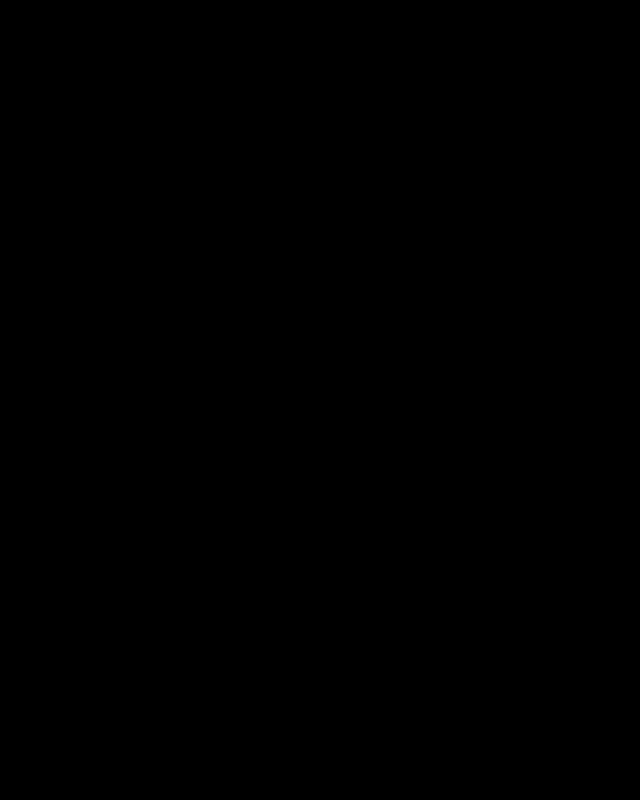
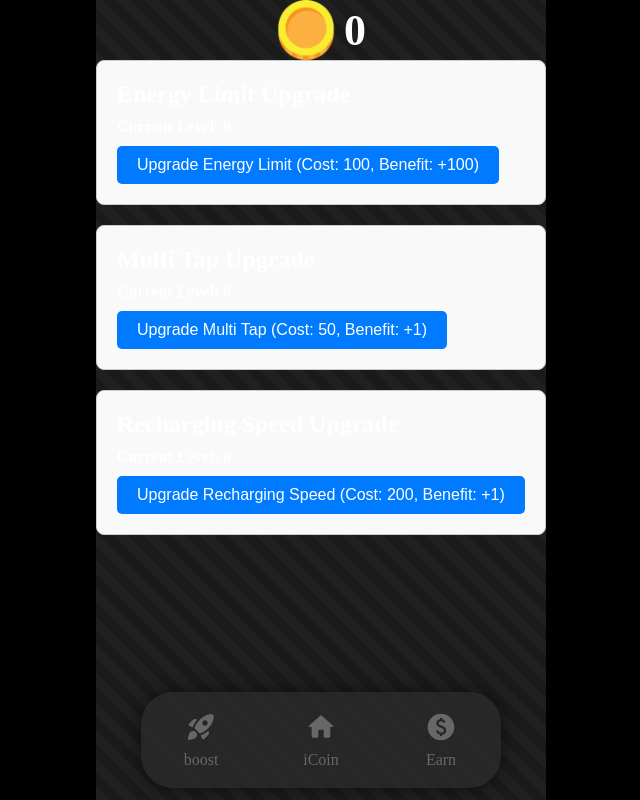
Before and after one commit to mojancloud/iCoin, a React (Create React App) app: page /iCoin/boost in a window 1280 px wide. Before the commit this address had no page. Shown: the whole page, without its empty margins (319-959 px from the left). Built offline with nearby package versions, Linux system fonts and the light colour scheme.

Commit message:
“test”

```diff
--- a/src/App.js
+++ b/src/App.js
@@ -11,7 +11,7 @@
         <GameProvider>
             <BrowserRouter>
                 <Routes>
-                    <Route path="/" element={<Layout />}>
+                    <Route path="/iCoin/" element={<Layout />}>
                         <Route index element={<Main />}></Route>
                         <Route path="boost" element={<Boost />}></Route>
                         <Route path="earn" element={<Earn />}></Route>
--- a/src/components/Counter.jsx
+++ b/src/components/Counter.jsx
@@ -1,9 +1,9 @@
 import React from 'react';
 import coin from '../assets/coin.png';
 
-const Counter = ({ count, coinTouched }) => {
+const Counter = ({ score, coinTouched }) => {
     // Format count with thousand separator in English
-    const formattedCount = new Intl.NumberFormat('en-US').format(count);
+    const formattedCount = new Intl.NumberFormat('en-US').format(score);
 
     return (
         <div className="counter-container">
--- a/src/components/Navbar.jsx
+++ b/src/components/Navbar.jsx
@@ -16,15 +16,28 @@
     return (
         <nav className="navbar-container">
             <div className="navbar">
-                <NavLink to="/boost" className="navbar-items" activeClassName="active" onClick={handleClick}>
+                <NavLink
+                    to="/iCoin/boost/"
+                    className={({ isActive }) => isActive ? "navbar-items active" : "navbar-items"}
+                    onClick={handleClick}
+                >
                     <RocketLaunchRounded className="material-icons" />
                     <p>boost</p>
                 </NavLink>
-                <NavLink exact to="/" className="navbar-items" activeClassName="active" onClick={handleClick}>
+                <NavLink
+                    to="/iCoin/"
+                    end // This ensures exact match for the root path
+                    className={({ isActive }) => isActive ? "navbar-items active" : "navbar-items"}
+                    onClick={handleClick}
+                >
                     <HomeRounded className="material-icons" />
                     <p>iCoin</p>
                 </NavLink>
-                <NavLink to="/earn" className="navbar-items" activeClassName="active" onClick={handleClick}>
+                <NavLink
+                    to="/iCoin/earn/"
+                    className={({ isActive }) => isActive ? "navbar-items active" : "navbar-items"}
+                    onClick={handleClick}
+                >
                     <PaidRounded className="material-icons" />
                     <p>Earn</p>
                 </NavLink>
--- a/src/css/navbar.css
+++ b/src/css/navbar.css
@@ -48,7 +48,7 @@
 .navbar-items.active {
     color: white;
     background: rgba(51, 51, 51, 1);
-    transform: scale(1.25)
+    transform: scale(1.25);
 }
 
 .navbar-items.active .material-icons {
--- a/src/css/pages.css
+++ b/src/css/pages.css
@@ -116,7 +116,61 @@
 .boost-container {
     height: 100%;
     width: 100%;
+    display: flex;
+    flex-direction: column;
+    align-items: center;
 }
+
+.boost-header {
+    font-size: 2rem;
+    margin-bottom: 20px;
+}
+
+.boost-score {
+    font-size: 1.2rem;
+    margin-bottom: 20px;
+}
+
+.upgrade-section {
+    margin-bottom: 20px;
+    padding: 20px;
+    border: 1px solid #ccc;
+    border-radius: 8px;
+    width: 100%;
+    max-width: 500px;
+    background-color: #f9f9f9;
+}
+
+.upgrade-title {
+    font-size: 1.5rem;
+    margin-bottom: 10px;
+}
+
+.upgrade-level {
+    margin-bottom: 10px;
+    font-weight: bold;
+}
+
+.upgrade-button {
+    padding: 10px 20px;
+    font-size: 1rem;
+    background-color: #007bff;
+    color: white;
+    border: none;
+    border-radius: 5px;
+    cursor: pointer;
+    transition: background-color 0.3s ease;
+}
+
+.upgrade-button:hover {
+    background-color: #0056b3;
+}
+
+.upgrade-info {
+    font-size: 1rem;
+    color: #555;
+}
+
 
 .boost {
     height: 100%;
@@ -126,6 +180,9 @@
     justify-content: center;
 }
 
+
+/* BOOST PAGE */
+/* BOOST PAGE */
 .earn-container {
     height: 100%;
     width: 100%;
--- a/src/pages/Boost.jsx
+++ b/src/pages/Boost.jsx
@@ -1,6 +1,7 @@
 import React, { useContext } from 'react';
 import { GameContext } from '../GameContext';
 import upgradeConfig from '../upgradeConfig';
+import Counter from '../components/Counter';
 
 const Boost = () => {
     const {
@@ -18,40 +19,39 @@
     const rechargingSpeedUpgrade = upgradeConfig.rechargingSpeed[rechargingSpeedLevel];
 
     return (
-        <div>
-            <h1>Boost</h1>
-            <p>Score: {score}</p>
-            <div>
-                <h2>Energy Limit Upgrade</h2>
-                <p>Current Level: {energyLimitLevel}</p>
+        <div className="boost-container">
+            <Counter score={score} />
+            <div className="upgrade-section">
+                <h2 className="upgrade-title">Energy Limit Upgrade</h2>
+                <p className="upgrade-level">Current Level: {energyLimitLevel}</p>
                 {energyLimitUpgrade ? (
-                    <button onClick={upgradeEnergyLimit}>
+                    <button className="upgrade-button" onClick={upgradeEnergyLimit}>
                         Upgrade Energy Limit (Cost: {energyLimitUpgrade.cost}, Benefit: +{energyLimitUpgrade.benefit})
                     </button>
                 ) : (
-                    <p>Energy Limit is fully upgraded.</p>
+                    <p className="upgrade-info">Energy Limit is fully upgraded.</p>
                 )}
             </div>
-            <div>
-                <h2>Multi Tap Upgrade</h2>
-                <p>Current Level: {multiTapLevel}</p>
+            <div className="upgrade-section">
+                <h2 className="upgrade-title">Multi Tap Upgrade</h2>
+                <p className="upgrade-level">Current Level: {multiTapLevel}</p>
                 {multiTapUpgrade ? (
-                    <button onClick={upgradeMultiTap}>
+                    <button className="upgrade-button" onClick={upgradeMultiTap}>
                         Upgrade Multi Tap (Cost: {multiTapUpgrade.cost}, Benefit: +{multiTapUpgrade.benefit})
                     </button>
                 ) : (
-                    <p>Multi Tap is fully upgraded.</p>
+                    <p className="upgrade-info">Multi Tap is fully upgraded.</p>
                 )}
             </div>
-            <div>
-                <h2>Recharging Speed Upgrade</h2>
-                <p>Current Level: {rechargingSpeedLevel}</p>
+            <div className="upgrade-section">
+                <h2 className="upgrade-title">Recharging Speed Upgrade</h2>
+                <p className="upgrade-level">Current Level: {rechargingSpeedLevel}</p>
                 {rechargingSpeedUpgrade ? (
-                    <button onClick={upgradeRechargingSpeed}>
+                    <button className="upgrade-button" onClick={upgradeRechargingSpeed}>
                         Upgrade Recharging Speed (Cost: {rechargingSpeedUpgrade.cost}, Benefit: +{rechargingSpeedUpgrade.benefit})
                     </button>
                 ) : (
-                    <p>Recharging Speed is fully upgraded.</p>
+                    <p className="upgrade-info">Recharging Speed is fully upgraded.</p>
                 )}
             </div>
         </div>
--- a/src/pages/Main.jsx
+++ b/src/pages/Main.jsx
@@ -10,7 +10,7 @@
 
     return (
         <div className="main">
-            <Counter count={score} coinTouched={coinTouched} />
+            <Counter score={score} coinTouched={coinTouched} />
             <Coin incrementCount={handleTap} disabled={energy <= 0} />
             <div className='energy-container'>
                 <Energy energy={energy} energyLimit={energyLimit} />
```
Also changed, not shown: src/pages/Layout.jsx (line endings or trailing spaces).
